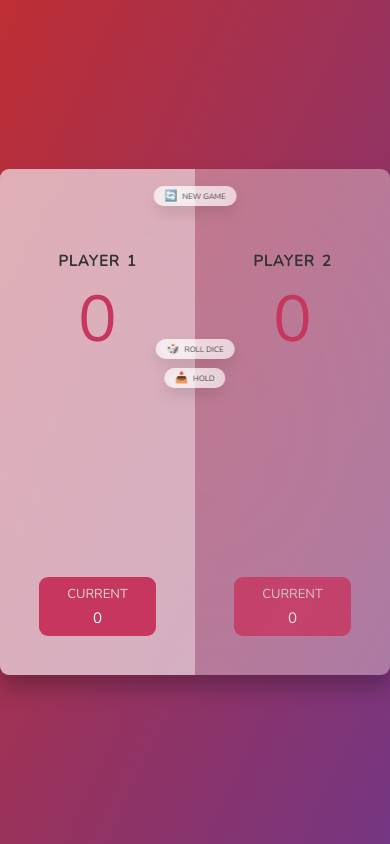
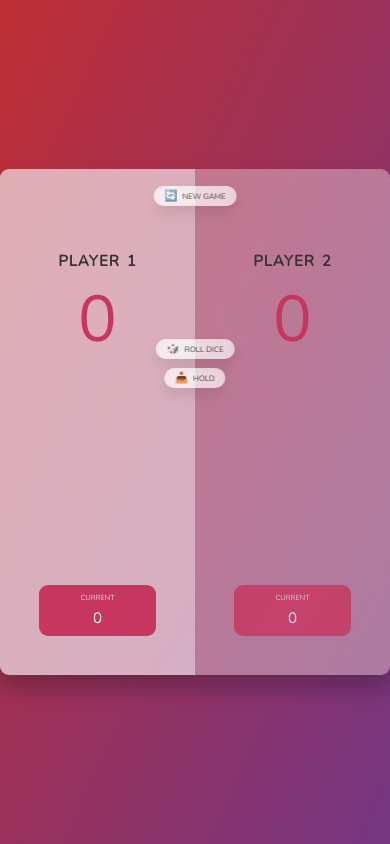
Before and after one commit to srjuchenko/diceGame, a plain HTML site: page index.html in a window 390 px wide. Drawn offline with nearby package versions, Linux system fonts and the light colour scheme.

Commit message:
changed the responsive

```diff
--- a/style.css
+++ b/style.css
@@ -186,9 +186,6 @@ main {
     height: 60%;
   }
 
-  .player {
-  }
-
   .name {
     margin-top: 10rem;
     font-size: 15rem;
@@ -197,22 +194,11 @@ main {
 
   .dice {
     height: 15rem;
-    box-shadow: 0 2rem 5rem rgba(0, 0, 0, 0.2);
   }
 
   .current {
     width: 100%;
     font-size: 5rem;
-  }
-
-  .current-label {
-    text-transform: uppercase;
-    margin-bottom: 1rem;
-    font-size: 3rem;
-    color: #ddd;
-  }
-
-  .current-score {
   }
 
   .name {
```
